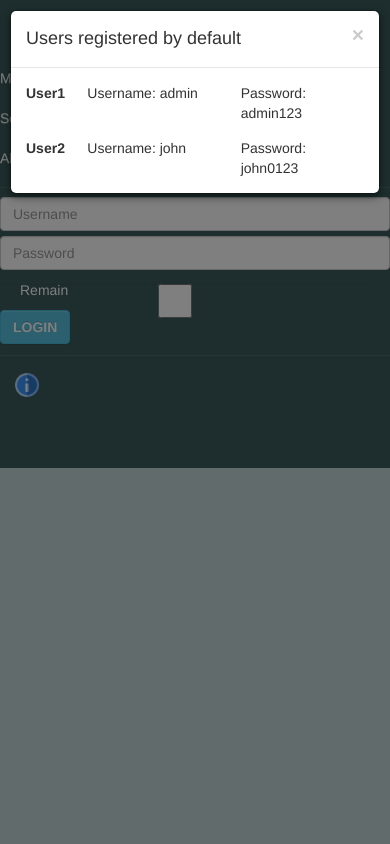
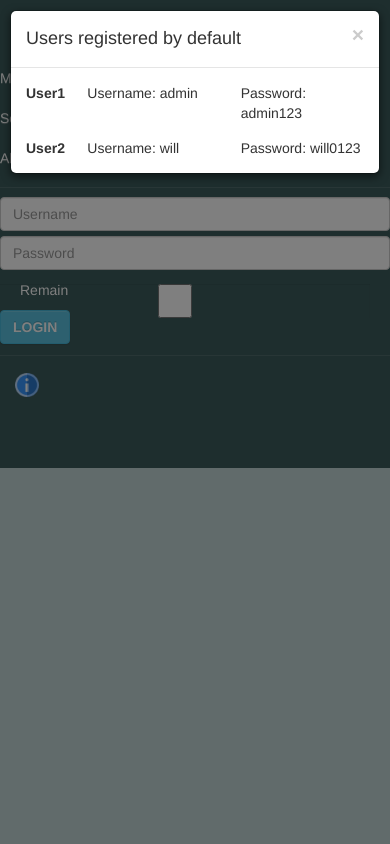
Before and after one commit to LlaveLuis/task_manager, a Django app: template entry/templates/login.html in a window 390 px wide, after a click that opens the changed part. Run offline with Django 3.2, Linux system fonts and the light colour scheme; the template is opened without the code that fills it, so the values that code supplies are empty; some libraries are stand-ins or nearby versions.

Commit message:
[IMP] Update info about user registered.

```diff
--- a/entry/templates/login.html
+++ b/entry/templates/login.html
@@ -90,8 +90,8 @@
                   <div class="col-xs-2">
                      <span style="font-weight: bold">User2</span>
                   </div>
-                  <div class="col-xs-5">Username: john</div>
-                  <div class="col-xs-5">Password: john0123</div>
+                  <div class="col-xs-5">Username: will</div>
+                  <div class="col-xs-5">Password: will0123</div>
                </div>
             </div>
          </div>
```
